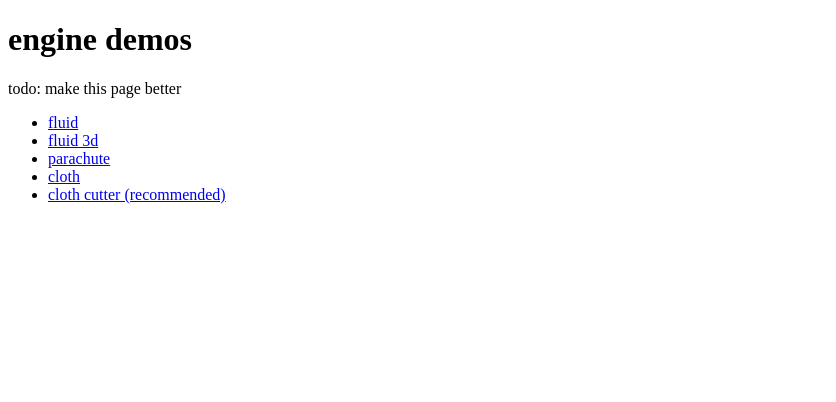
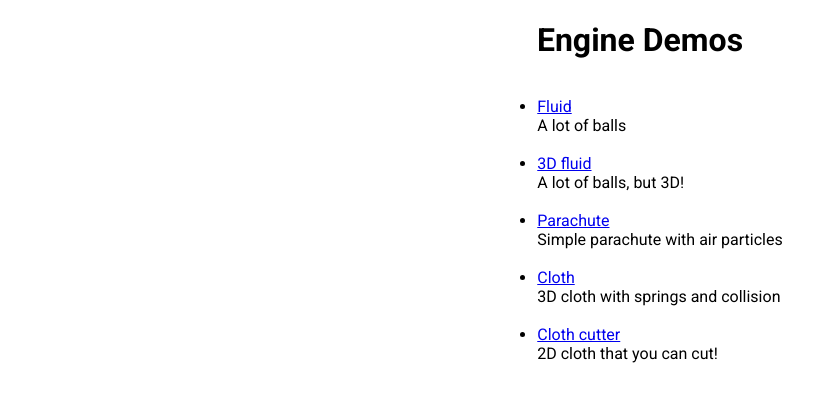
Before and after one commit to DuckDood/fpeeee, a plain HTML site: page web/index.html in a window 1280 px wide. Shown: the whole page, without its empty margins (0-836 px from the left). Drawn offline with Linux system fonts and the light colour scheme.

Commit message:
improved index.html

```diff
--- a/web/index.html
+++ b/web/index.html
@@ -1,17 +1,36 @@
 <!DOCTYPE html>
 <html>
 	<head>
+		<link rel="preconnect" href="https://fonts.googleapis.com"> <!-- loads font in case you don't have it -->
+		<link rel="preconnect" href="https://fonts.gstatic.com" crossorigin>
+		<link href="https://fonts.googleapis.com/css2?family=Roboto:ital,wght@0,100..900;1,100..900&display=swap" rel="stylesheet">
 		<title>FPEEEE physics engine demos</title>
+		<style>
+		body {
+			font-family: roboto;
+			text-align: center;
+		}
+
+		ul {
+			display: inline-block;
+			text-align: left;
+		}
+		</style>
 	</head>
 	<body>
-		<h1>engine demos</h1>
-		<p>todo: make this page better</p>
-		<ul>
-			<li><a href="fluid.html">fluid</a></li>
-			<li><a href="fluid_3d.html">fluid 3d</a></li>
-			<li><a href="parachute.html">parachute</a></li>
-			<li><a href="cloth.html">cloth</a></li>
-			<li><a href="cutcloth.html">cloth cutter (recommended)</a></li>
-		</ul>
+		<h1>Engine Demos</h1>
+		<div>
+			<ul>
+				<li><a href="fluid.html">Fluid</a><br>A lot of balls</li>
+				<br>
+				<li><a href="fluid_3d.html">3D fluid</a><br>A lot of balls, but 3D!</li>
+				<br>
+				<li><a href="parachute.html">Parachute</a><br>Simple parachute with air particles</li>
+				<br>
+				<li><a href="cloth.html">Cloth</a><br>3D cloth with springs and collision</li>
+				<br>
+				<li><a href="cutcloth.html">Cloth cutter</a><br>2D cloth that you can cut!</li>
+			</ul>
+		</div>
 	</body>
 </html>
```
